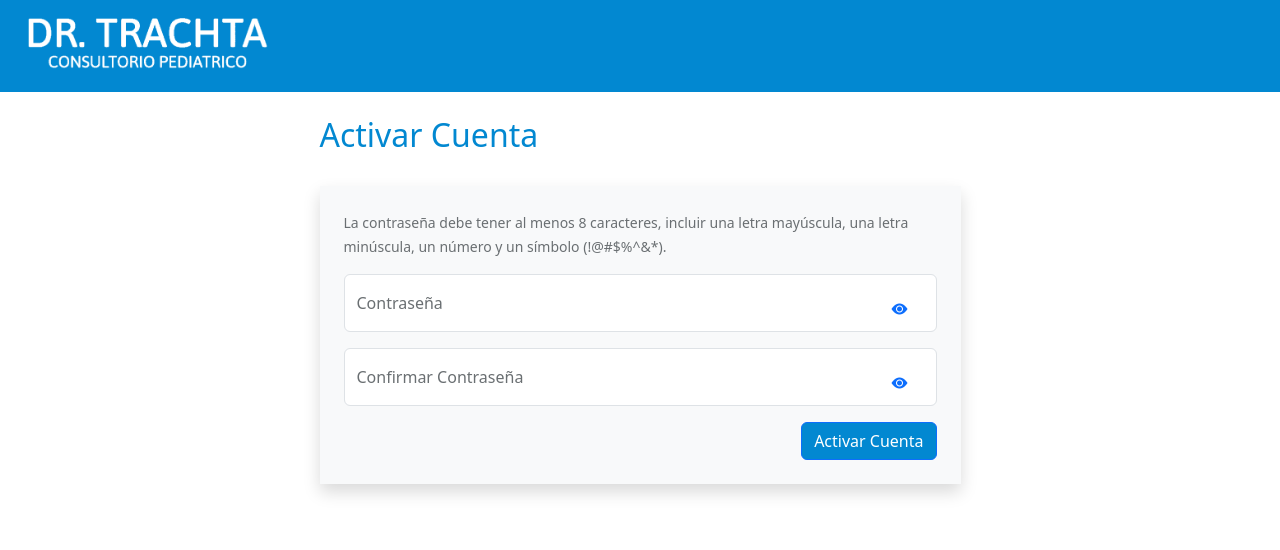
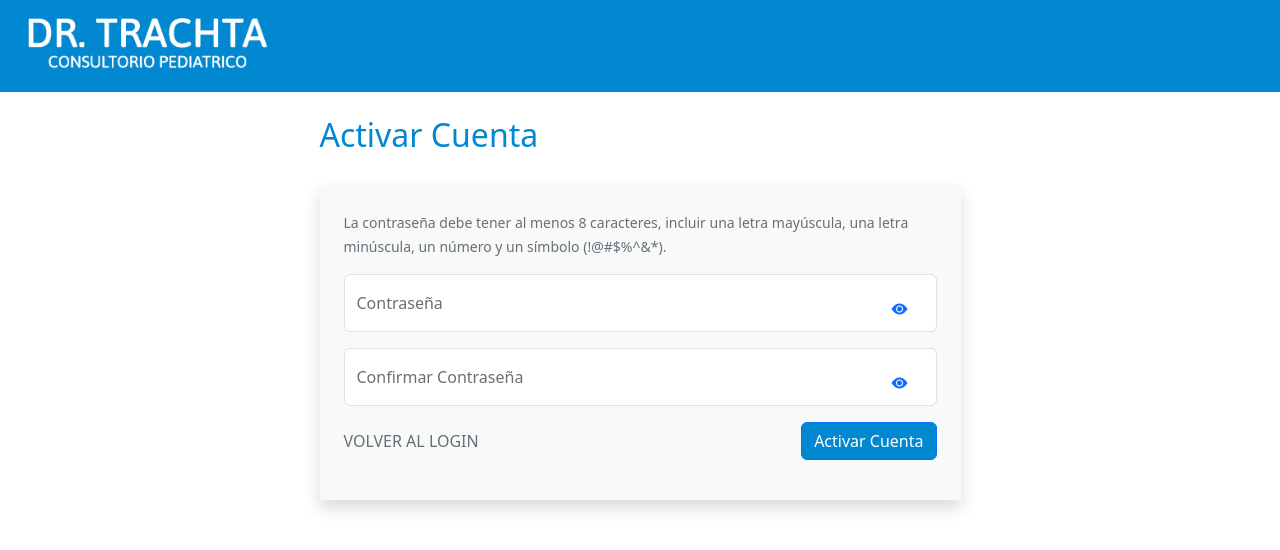
Before and after one commit to mjtrachta/pediatria, a React (Create React App) app in the folder gestion-turnos-clinica/: page /generate-password in a window 1280 px wide. Shown: the top 550 px of the page. Built offline with nearby package versions, Linux system fonts and the light colour scheme.

Commit message:
agrege VOLVER AL LOGIN

```diff
--- a/gestion-turnos-clinica/src/components/Auth/GeneratePassword.js
+++ b/gestion-turnos-clinica/src/components/Auth/GeneratePassword.js
@@ -21,7 +21,6 @@ const GeneratePassword = () => {
       return;
     }
     // Implementar la lógica para activar la cuenta
-    // Limpiar los campos y errores después del envío exitoso
     setPassword("");
     setConfirmPassword("");
     setPasswordError("");
@@ -122,7 +121,14 @@ const GeneratePassword = () => {
 
                 {passwordError && <div className="text-danger mb-3">{passwordError}</div>}
 
-                <div className="d-flex justify-content-end">
+                <div className="d-flex justify-content-between align-items-center mb-3">
+                  <a
+                    href="/" // Asegúrate de que esta ruta lleve de vuelta al LoginForm
+                    className="text-decoration-none"
+                    style={{ color: "#6a6f72" }}
+                  >
+                    VOLVER AL LOGIN
+                  </a>
                   <button
                     className="btn btn-primary"
                     type="submit"
```
